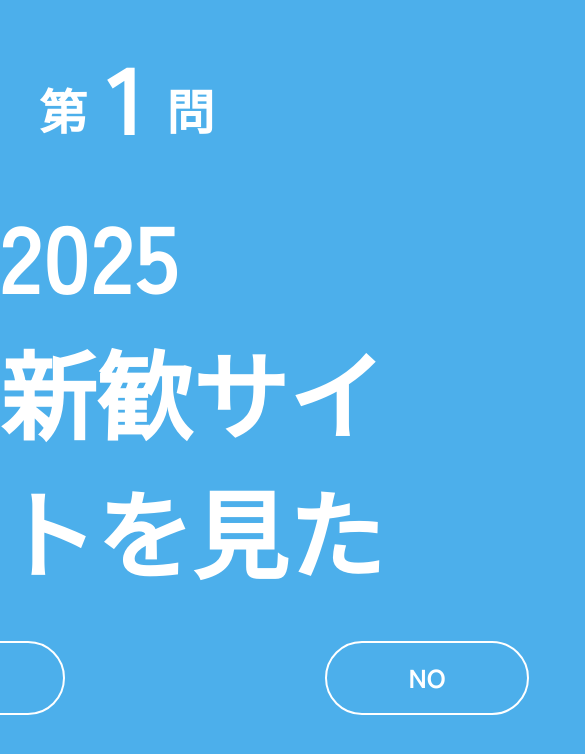
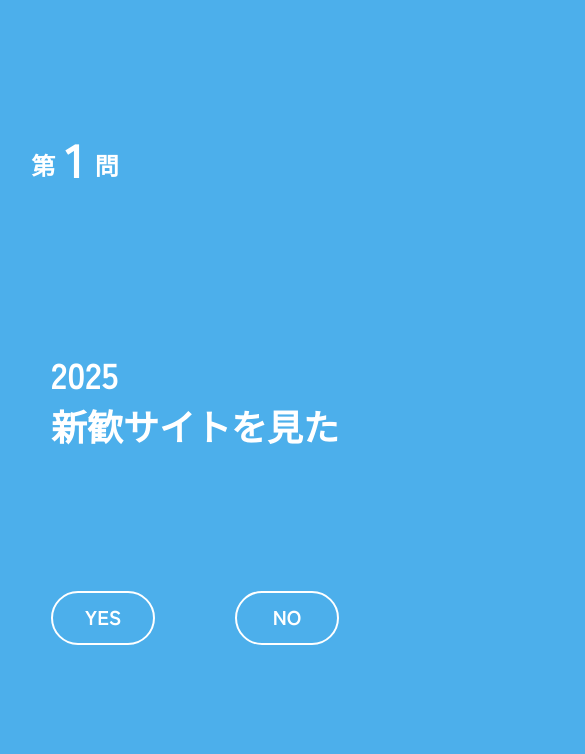
Before and after one commit to wasedasai/25WebTeamSite, a plain HTML site: page yes-no.html in a window 390 px wide. Shown: the top 754 px of the page, 585 px wide, since content can reach past the window. Drawn offline with Linux system fonts and the light colour scheme.

Commit message:
yesno-sp

```diff
--- a/css/yes-no-loading.css
+++ b/css/yes-no-loading.css
@@ -49,3 +49,19 @@ span{
     color: #4CAFEB;
     transition: 0.3s;
 }
+@media (max-width:500px){
+    p{
+        font-size: 36px;
+    }
+    span{
+        letter-spacing: -1rem;
+    }
+    #start-button{
+        width: 150px;
+        height: 50px;
+    }
+    #start-button p{
+        font-size: 20px;
+        line-height: 50px;
+    }
+}
--- a/css/yes-no-result.css
+++ b/css/yes-no-result.css
@@ -52,3 +52,25 @@ h2{
     left: 80%;
     transform: translate(-50%, -50%);
 }
+.sp-br{
+    display: none;
+}
+@media (max-width:500px){
+    p {
+        font-size: 24px;
+        left: 43%;
+        top: 24%;
+    }
+    h1{
+        font-size: 200px;
+        -webkit-text-stroke: 3px #fff;
+    }
+    h2{
+        font-size: 50px;
+        left: 85%;
+        top: 70%;
+    }
+    .sp-br{
+        display: block;
+    }
+}
--- a/css/yes-no.css
+++ b/css/yes-no.css
@@ -65,3 +65,37 @@ body {
     color: #4CAFEB;
     transition: 0.3s;
 }
+@media (max-width:500px){
+    .number-container{
+        top: 15%;
+        left: 8%;
+    }
+    .question-number{
+        font-size: 24px;
+    }
+    #question-number{
+        font-size: 48px;
+        margin: -5px 10px 0 10px;
+    }
+    #question-text{
+        font-size: 36px;
+        top: 43%;
+        width: 80%;
+    }
+    .button-container {
+        top: 70%;
+        margin-left: 0;
+    }
+    .button {
+        width: 100px;
+        height: 50px;
+    }
+    .button p{
+        font-size: 20px;
+        line-height: 47px;
+    }
+    .button{
+        margin: 0 40px;
+    }
+
+}
```
Also changed, not shown: yes-no-result.html (+1 -1 lines).
